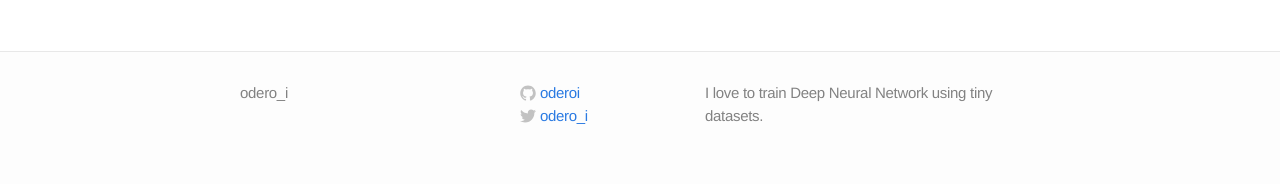
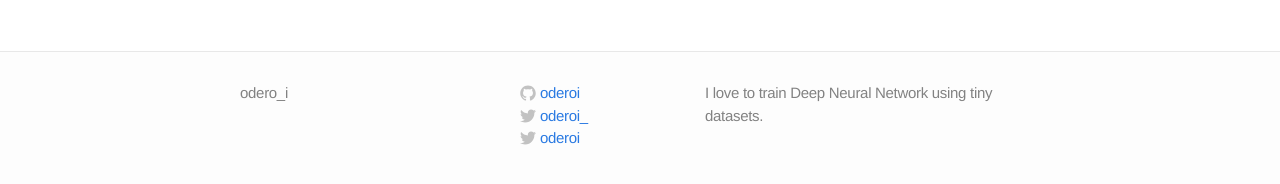
Before and after one commit to oderoi/oderoi.github.io, a Jekyll site: the page built from index.markdown, in a window 1280 px wide. Shown: the part 441-625 px from the top of the page. Built offline with Jekyll 4.4.1, drawn with Linux system fonts in a browser that asks for light colours.

Commit message:
add linkdin

```diff
--- a/_config.yml
+++ b/_config.yml
@@ -24,8 +24,9 @@
   I love to train Deep Neural Network using tiny datasets.
 baseurl: "" # the subpath of your site, e.g. /blog
 url: "http://oderoi.github.io" # the base hostname & protocol for your site, e.g. http://example.com
-twitter_username: odero_i
+twitter_username: oderoi_
 github_username:  oderoi
+linkdin_username: oderoi
 
 # Build settings
 theme: minima
--- a/_includes/footer.html
+++ b/_includes/footer.html
@@ -49,6 +49,23 @@
             <span class="username">{{ site.twitter_username }}</span>
           </a>
         </li>{% endif %}
+        {% if site.linkdin_username %}<li>
+          <a href="https://www.linkedin.com/in/{{ site.linkdin_username }}">
+            <span class="icon linkdin">
+              <svg version="1.1" class="twitter-icon-svg" xmlns="http://www.w3.org/2000/svg" xmlns:xlink="http://www.w3.org/1999/xlink" x="0px" y="0px"
+                 viewBox="0 0 16 16" enable-background="new 0 0 16 16" xml:space="preserve">
+                <path fill="#C2C2C2" d="M15.969,3.058c-0.586,0.26-1.217,0.436-1.878,0.515c0.675-0.405,1.194-1.045,1.438-1.809
+                c-0.632,0.375-1.332,0.647-2.076,0.793c-0.596-0.636-1.446-1.033-2.387-1.033c-1.806,0-3.27,1.464-3.27,3.27
+                c0,0.256,0.029,0.506,0.085,0.745C5.163,5.404,2.753,4.102,1.14,2.124C0.859,2.607,0.698,3.168,0.698,3.767
+                c0,1.134,0.577,2.135,1.455,2.722C1.616,6.472,1.112,6.325,0.671,6.08c0,0.014,0,0.027,0,0.041c0,1.584,1.127,2.906,2.623,3.206
+                C3.02,9.402,2.731,9.442,2.433,9.442c-0.211,0-0.416-0.021-0.615-0.059c0.416,1.299,1.624,2.245,3.055,2.271
+                c-1.119,0.877-2.529,1.4-4.061,1.4c-0.264,0-0.524-0.015-0.78-0.046c1.447,0.928,3.166,1.469,5.013,1.469
+                c6.015,0,9.304-4.983,9.304-9.304c0-0.142-0.003-0.283-0.009-0.423C14.976,4.29,15.531,3.714,15.969,3.058z"/>
+              </svg>
+            </span>
+            <span class="username">{{ site.linkdin_username }}</span>
+          </a>
+        </li>{% endif %}
       </ul>
     </div>
 
```
